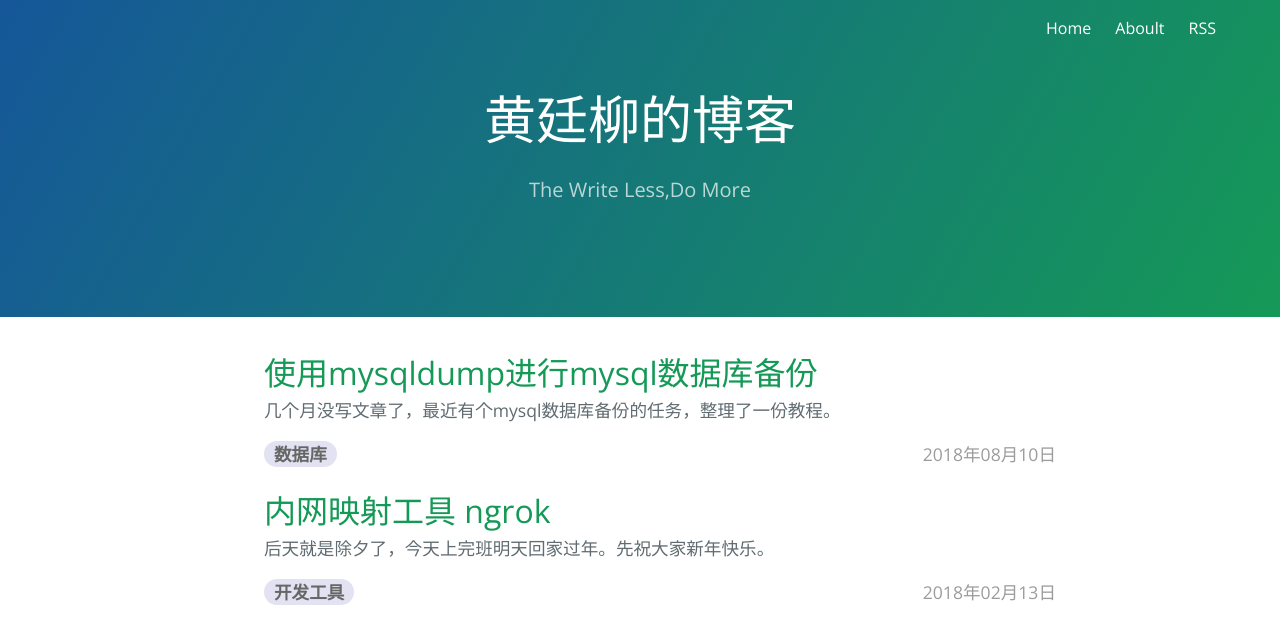
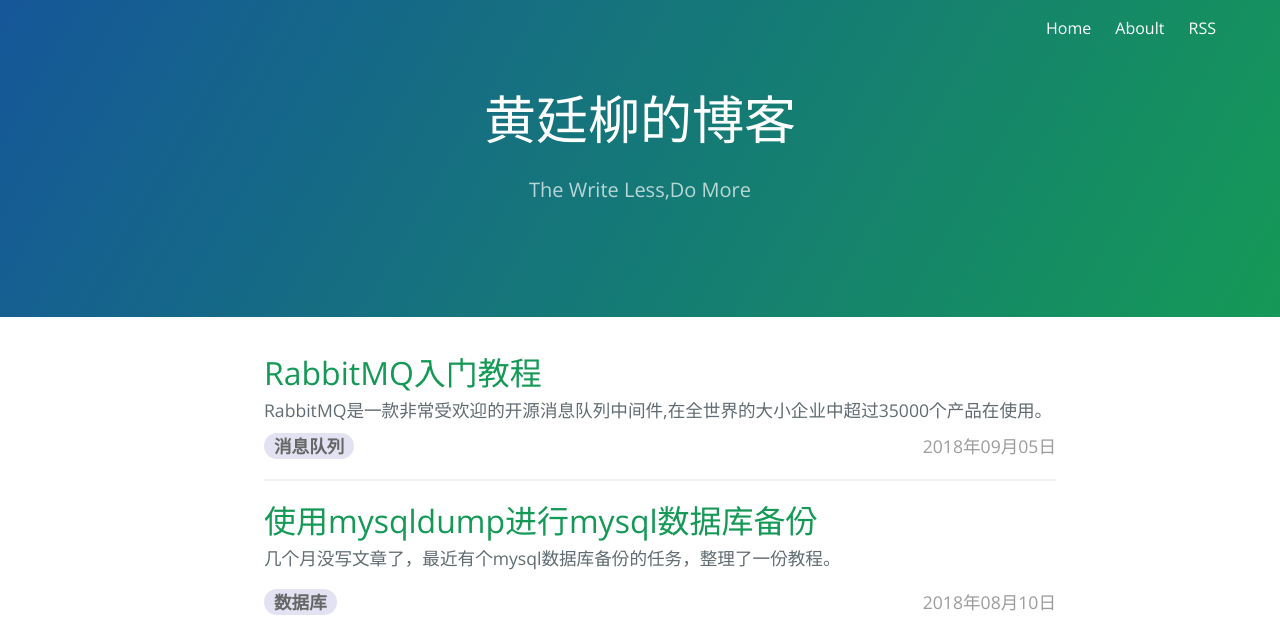
Before and after one commit to huangtingliu/huangtingliu, a Jekyll site: the page built from index.html, in a window 1280 px wide. Shown: the top 634 px of the page. Built offline with Jekyll 4.4.1, drawn with Linux system fonts in a browser that asks for light colours; some of the changed lines change nothing that is shown.

Commit message:
RabbitMQ入门教程

````diff
--- /dev/null
+++ b/_posts/technology/2018-09-05-RabbitMQ.MD
@@ -0,0 +1,151 @@
+---
+layout: default
+title: RabbitMQ入门教程
+tags: [消息队列]
+imgPath: 2018-09-05-RabbitMQ
+excerpt: RabbitMQ是一款非常受欢迎的开源消息队列中间件,在全世界的大小企业中超过35000个产品在使用。
+---
+![]({{ site.url }}{{site.post-img-dir}}/{{page.imgPath}}/home.svg)
+
+> RabbitMQ is the most widely deployed open source message broker.
+
+[RabbitMQ](http://www.rabbitmq.com/)是一款非常受欢迎的开源消息队列中间件,在全世界的大小企业中超过35000个产品在使用。
+
+RabbitMQ是轻量级的并且易于部署的。提供了多种消息协议、异步消息机制、多语言实现、分布式部署、多样化工具和插件以及管理与监控等丰富的功能。
+
+接下来我们看下如何使用RabbitMQ进行消息的发布与订阅。
+
+# 一、主要网址
+RabbitMQ下载:<http://www.rabbitmq.com/download.html>
+erlang:<http://www.erlang.org/downloads>
+erlang支持版本表：<http://www.rabbitmq.com/which-erlang.html>
+RabbitMQ配置项：<http://www.rabbitmq.com/configure.html>
+
+# 二、安装
+
+### 环境
+本文演示使用window环境安装。
+
+### 前提条件
+下载RabbitMQ后安装之前必须安装支持当前RabbitMQ版本的**Erlang**。否则会提示你去下载。
+![]({{ site.url }}{{site.post-img-dir}}/{{page.imgPath}}/3no-erlang-installer-rabbitmq.png)
+
+RabbitMQ官网也提供了erlang版本的要求页面<http://www.rabbitmq.com/which-erlang.html>，页面上可以查看RabbitMQ与erlang的各个版本支持关系。
+![]({{ site.url }}{{site.post-img-dir}}/{{page.imgPath}}/4erlang-rabbit-versions-support.png)
+
+我准备使用的RabbitMQ版本是3.7.7，图中可以看出19.3.6.4以前的Erlang/OTP版本目前还不支持该版本。官网推荐最好选择GA稳定的erlang版本下载。接下来就是去[erlang官网](http://www.erlang.org/downloads)上下载我们要求的版本了。根据RabbitMQ官网推荐的我选择20.3的GA文档版本。
+![]({{ site.url }}{{site.post-img-dir}}/{{page.imgPath}}/5erlang-20.3versions-donwload.png)
+
+安装完erlang，RabbitMQ已经可以安装了。
+
+# 三、运行与管理RabbitMQ
+安装完RabbitMQ后会自动运行，可以通过命令services.msc在电脑的服务列表看到一个RabbitMQ的服务正在运行。
+
+将安装目录下的sbin目录添加到环境变量下可以进行命令行管理，停止、查看状态等
+- 查看帮助：```rabbitmqctl help```
+- 查看状态：```rabbitmqctl status```
+- 停止：```rabbitmqctl stop``` 或者 ```rabbitmqctl shutdown ```
+<small>*停止命令短暂停止后马上又自动启动了，可以在电脑服务列表手动停止*</small>
+
+# 四、使用java创建客户端进行收/发消息
+RabbitMQ需要需要200M的硬盘容量,否则可能发送/接受不了消息。检查RabbitMQ日志文件（logfile）看当前配置信息,必要时减少限制。可以通过网站
+<http://www.rabbitmq.com/configure.html> （disk_free_limit项）查看如何配置。
+
+1. 导入依赖
+```
+	<dependency>
+	    <groupId>com.rabbitmq</groupId>
+	    <artifactId>amqp-client</artifactId>
+	    <version>4.0.2</version>
+	</dependency>
+```
+2. 创建发送消息类
+```java
+	package com.huangtl.rabbitmq;
+
+	import com.rabbitmq.client.Channel;
+	import com.rabbitmq.client.Connection;
+	import com.rabbitmq.client.ConnectionFactory;
+
+	import java.io.IOException;
+	import java.util.concurrent.TimeoutException;
+
+	/**
+	 * 发布消息测试
+	 */
+	public class SendTest {
+
+	    private final static String queue = "test";
+
+	    public static void main(String[] args) throws IOException, TimeoutException {
+	        ConnectionFactory factory = new ConnectionFactory();
+	        factory.setHost("localhost");
+	        Connection conn = factory.newConnection();
+
+	        //创建一个通道
+	        Channel channel = conn.createChannel();
+
+	        //定义一个队列queue，我们可以向队列发布消息:
+	        //声明一个队列是等幂的(只会在不存在的时候创建)，消息是一个字节数组，你可以发送任何内容
+	        channel.queueDeclare(queue,false,false,false,null);
+
+	        String message = "hello world";
+	        channel.basicPublish("",queue,null,message.getBytes());
+	        System.out.println("sent '"+message+"'");
+
+	        //关闭通道和连接
+	        channel.close();
+	        conn.close();
+
+	    }
+	}
+```
+3. 创建消费者类接收消息
+```java
+	package com.huangtl.rabbitmq;
+
+	import com.rabbitmq.client.*;
+
+	import java.io.IOException;
+	import java.util.concurrent.TimeoutException;
+
+	/**
+	 * 接收者/消费者（consumer）,监听队列消息
+	 */
+	public class ReciveTest {
+
+	    private final static String queue = "test";
+
+	    public static void main(String[] args) throws IOException, TimeoutException {
+	        ConnectionFactory factory = new ConnectionFactory();
+	        factory.setHost("localhost");
+	        Connection conn = factory.newConnection();
+
+	        Channel channe = conn.createChannel();
+	        //因为实际中消费者可能先与生产者启动，有可能生产者还没创建队列，所以使用前要确保队列存在，没有则会创建
+	        channe.queueDeclare(queue,false,false,false,null);
+	        System.out.println("waiting for messsage.");
+
+	        //定义一个消费者，并重写接收消息方法
+	        Consumer consumer = new DefaultConsumer(channe) {
+
+	            @Override
+	            public void handleDelivery(String consumerTag, Envelope envelope, AMQP.BasicProperties properties, byte[] body) throws IOException {
+	                String message = new String(body,"UTF-8");
+	                System.out.println("接收到消息："+message);
+	            }
+	        };
+
+	        channe.basicConsume(queue,true,consumer);
+	    }
+	}
+```
+
+#### 查看结果
+运行ReciveTest.java的main方法，监听等待消息。
+运行SendTest.java的main方法每次都会在监听ReciveTest.java的程序控制台打印一次消息。
+以下是运行三次SendTest的main方法后控制台截图。
+![]({{ site.url }}{{site.post-img-dir}}/{{page.imgPath}}/9receive-java.png)
+
+
+本教程参考官方网站教程：<http://www.rabbitmq.com/tutorials/tutorial-one-java.html>
--- a/index.html
+++ b/index.html
@@ -13,6 +13,7 @@ layout: default
 				<span class="post-date">{{ post.date | date: '%Y年%m月%d日' }} </span>
 			</div>
 		</li>
+		<hr>
 	{% endfor %}
 </ul>
 
````
Also changed, not shown: assets/img/post/2018-09-05-RabbitMQ/2tip-install-erlang.png (added), assets/img/post/2018-09-05-RabbitMQ/3no-erlang-installer-rabbitmq.png (added), assets/img/post/2018-09-05-RabbitMQ/4erlang-rabbit-versions-support.png (added), assets/img/post/2018-09-05-RabbitMQ/5erlang-20.3versions-donwload.png (added), assets/img/post/2018-09-05-RabbitMQ/6rabbitmq-dir.png (added), assets/img/post/2018-09-05-RabbitMQ/7rabbitmq-services-autostart.png (added), assets/img/post/2018-09-05-RabbitMQ/8send-java.png (added), assets/img/post/2018-09-05-RabbitMQ/9receive-java.png (added), assets/img/post/2018-09-05-RabbitMQ/home.svg (added).
